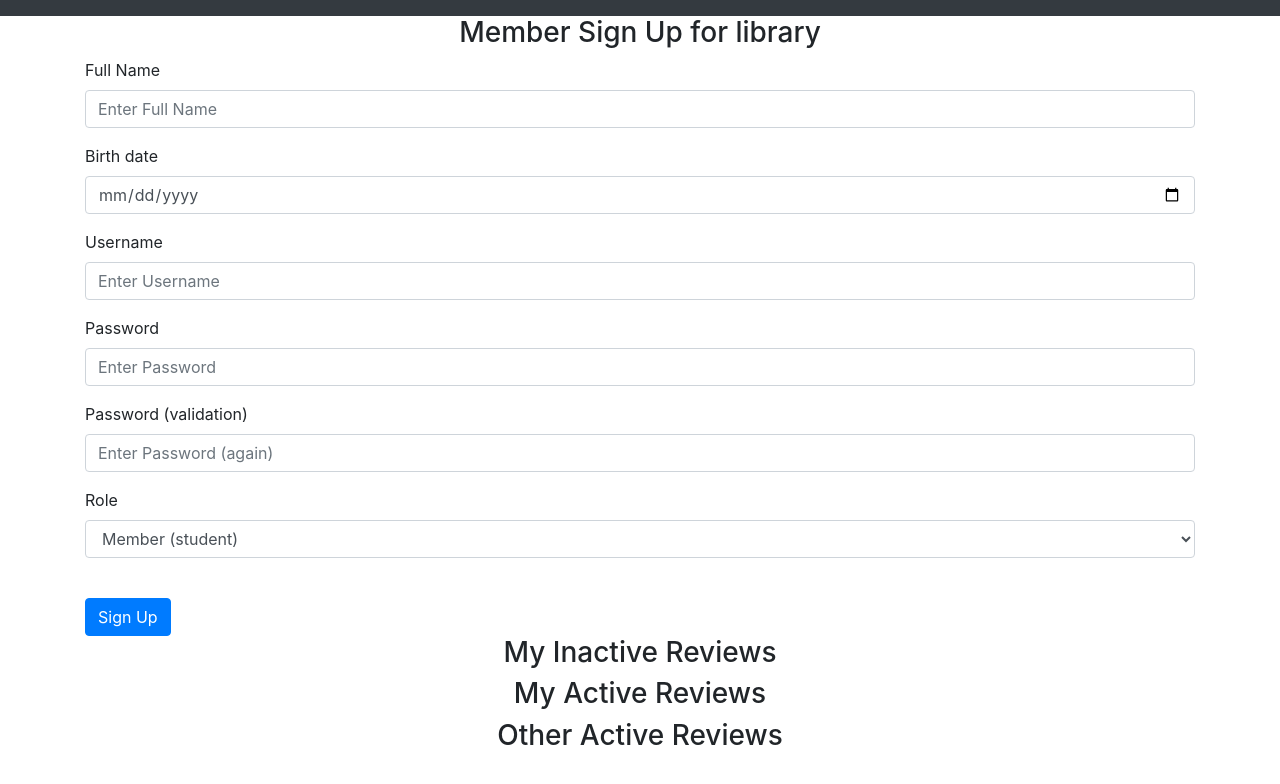
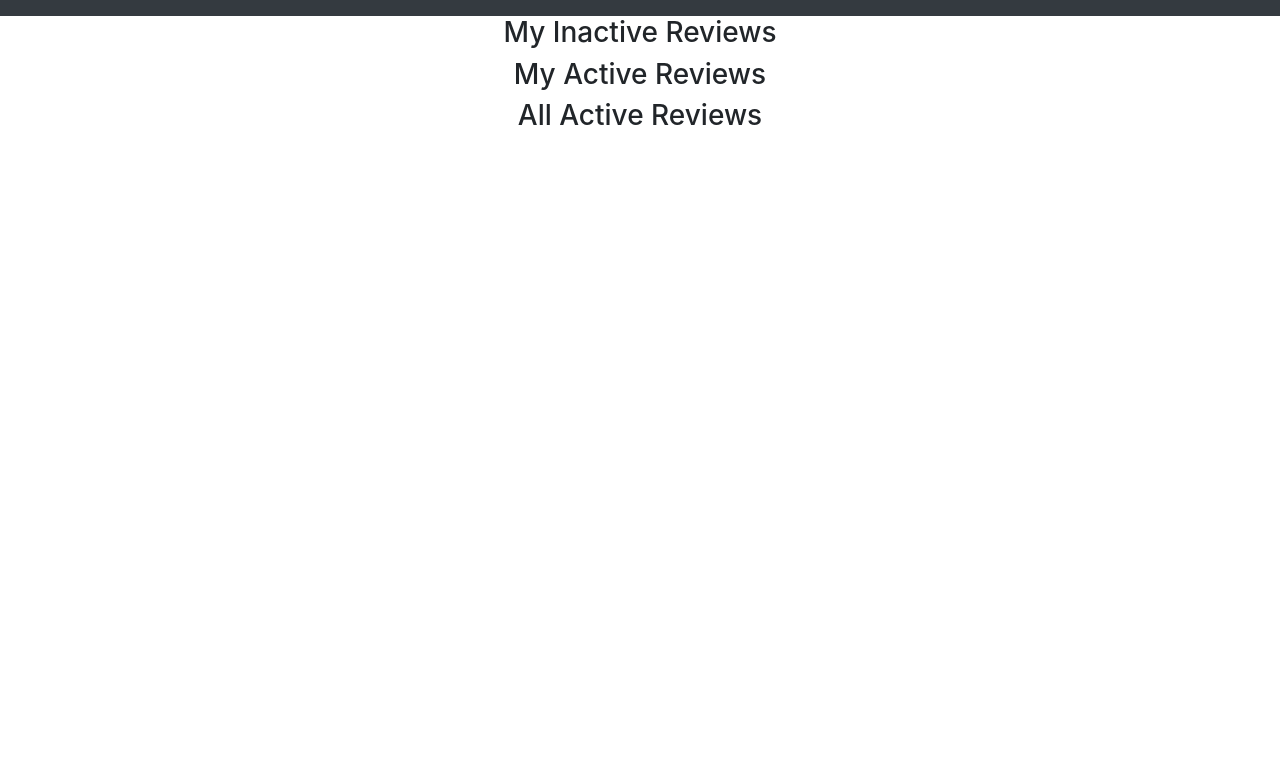
Before and after one commit to evpipis/school_library, a Python web app: template Project/website/templates/member_my_reviews.html in a window 1280 px wide. Shown: the top 784 px of the page. Run offline with Jinja, Linux system fonts and the light colour scheme; the template is opened without the code that fills it, so the values that code supplies are empty; some libraries are stand-ins or nearby versions.

Commit message:
Fix make review bug

```diff
--- a/Project/website/templates/member_my_reviews.html
+++ b/Project/website/templates/member_my_reviews.html
@@ -3,78 +3,6 @@
 {% block title %} Member My Reviews {% endblock %}
 
 {% block content %}
-<form method="POST">
-  <h3 align="center"> Member Sign Up for library {{id}} </h3>
-
-  <div class="form-group">
-    <label for="name"> Full Name </label>
-    <input
-    type="text"
-    class="form-control"
-    id="name"
-    name="name"
-    placeholder="Enter Full Name"
-    />
-  </div>
-
-  <div class="form-group">
-    <label for="birth_date"> Birth date </label>
-    <input
-    type="date"
-    class="form-control"
-    id="birth_date"
-    name="birth_date"
-    placeholder="Enter Birth Date"
-    />
-  </div>
-
-  <div class="form-group">
-    <label for="username"> Username </label>
-    <input
-    type="text"
-    class="form-control"
-    id="username"
-    name="username"
-    placeholder="Enter Username"
-    />
-  </div>
-
-  <div class="form-group">
-    <label for="password"> Password </label>
-    <input
-    type="password"
-    class="form-control"
-    id="password"
-    name="password"
-    placeholder="Enter Password"
-    />
-  </div>
-
-  <div class="form-group">
-    <label for="password2"> Password (validation) </label>
-    <input
-    type="password"
-    class="form-control"
-    id="password2"
-    name="password2"
-    placeholder="Enter Password (again)"
-    />
-  </div>
-
-  <div class="form-group">
-    <label for="role"> Role </label>
-    <select class="form-control" id="role" name="role">
-      <option value="member-student"> Member (student) </option>
-      <option value="member-teacher"> Member (teacher) </option>
-    </select>
-  </div>
-
-  <br />
-
-  <button type="submit" class="btn btn-primary">Sign Up</button>
-</form>
-
-
 <!-- MY INACTIVE REVIEWS -->
 <ul class="list-group list-group-flush" id="member_my_inactive_reviews">
   <h3 align="center">My Inactive Reviews</h3>
@@ -119,7 +47,7 @@
 
 <!-- MY INACTIVE REVIEWS -->
 <ul class="list-group list-group-flush" id="member_my_inactive_reviews">
-  <h3 align="center">Other Active Reviews</h3>
+  <h3 align="center">All Active Reviews</h3>
   {% for review in active_reviews %}
   <li class="list-group-item">
     Review for {{review.title}} ({{review.isbn}}) by {{review.username}} ({{review.user_id}})
```
Also changed, not shown: Project/website/member_views.py (+17 -1 lines).
